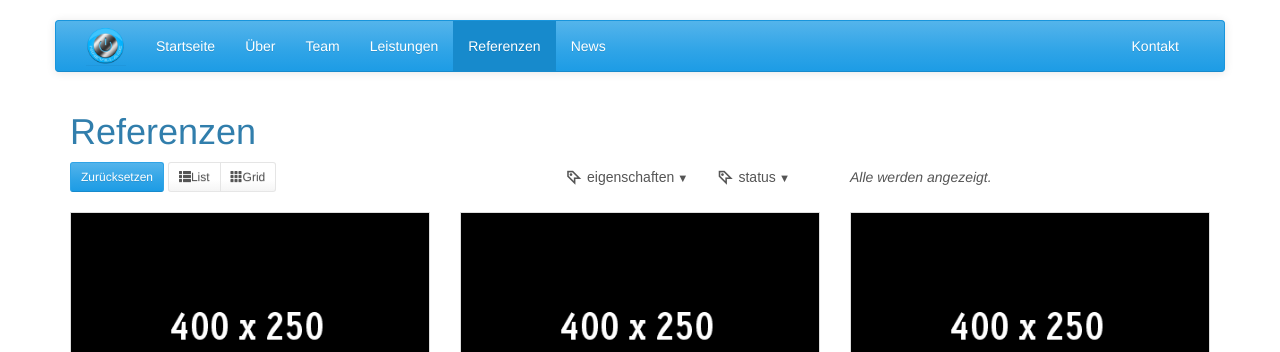
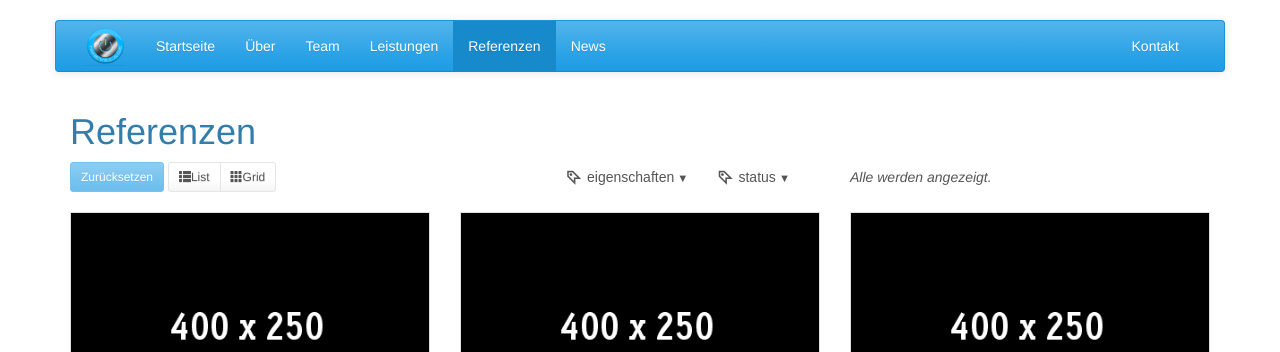
Before and after one commit to Ninevillage/ninevillage.github.io, a Jekyll site: the page built from pages/de/references.html, in a window 1280 px wide. Shown: the top 352 px of the page. Built offline with Jekyll 4.4.1, drawn with Linux system fonts in a browser that asks for light colours; nearby versions of some CDN libraries; library files that are not in the unit come from our copies.

Commit message:
reset becomes disabled if no attribute filter is choosen

```diff
--- a/pages/de/references.html
+++ b/pages/de/references.html
@@ -11,7 +11,7 @@ weight: 20
 <div class="row">
   <div class="col-md-8 col-sm-12 col-xs-12">
     <div class="pull-left">
-      <a class="btn btn-primary btn-sm" href="#" id="reset" style="displa: none;">Zurücksetzen</a>
+      <a class="btn btn-primary btn-sm disabled" href="#" id="reset">Zurücksetzen</a>
       <div class="btn-group">
         <a href="#" id="list" class="btn btn-default btn-sm"><span class="glyphicon glyphicon-th-list">
         </span>List</a> <a href="#" id="grid" class="btn btn-default btn-sm"><span
```
Also changed, not shown: other parts of pages/de/references.html (+2 -0 lines).
